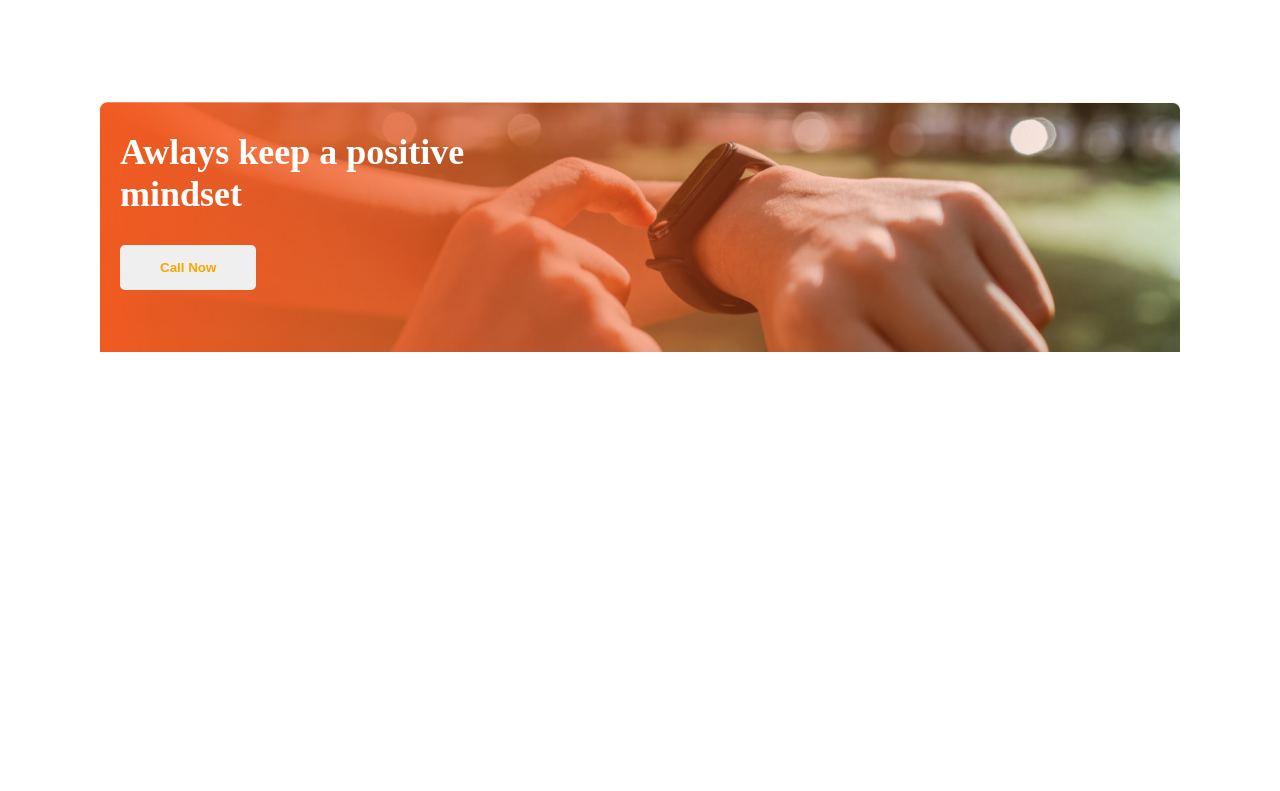
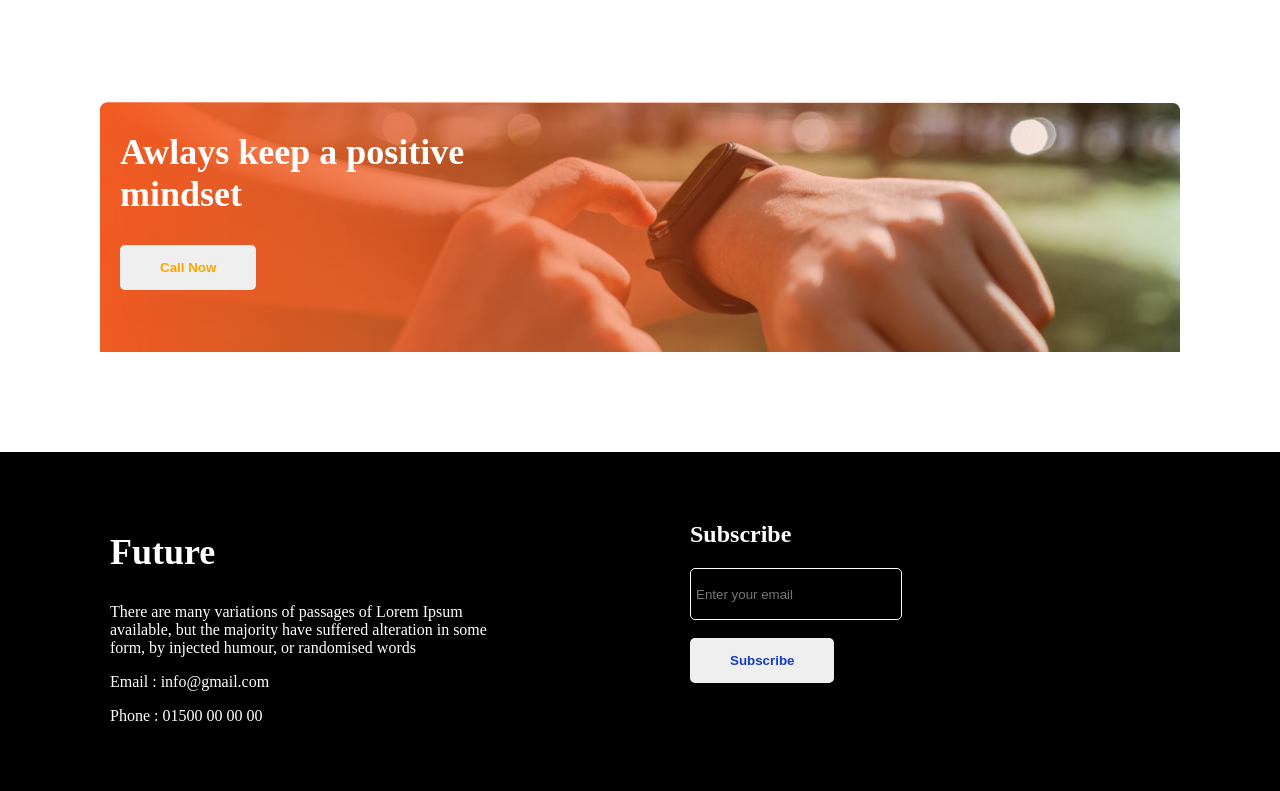
Before and after one commit to SShipon/happy-new-year, a plain HTML site: page index.html in a window 1280 px wide. Shown: the part 1866-2657 px from the top of the page. Before the commit the page ends 2318 px from the top, so only its background shows below. Drawn offline with Linux system fonts and the light colour scheme.

Commit message:
code updated

```diff
--- a/index.html
+++ b/index.html
@@ -78,12 +78,28 @@
                   <h1 class="positive-content">Awlays keep a positive <br> mindset</h1>
                   <button class="btn-white">Call Now</button>
                 </div>
-
-
-
-
         </section>
      </main>
 
+     <footer class="footer-container">
+          <div class="footer-container-main">
+            <div class="parent-footer">
+              <h2 class="future">Future</h2>
+              <p>There are many variations of passages of Lorem Ipsum <br>
+                available, but the majority have suffered alteration in some <br>
+                form, by injected humour, or randomised words</p>
+                <p>Email : info@gmail.com</p>
+                <p> Phone : 01500 00 00 00</p>
+            </div>
+            <div class="parent-footer">
+              <h2 class="sub-content">Subscribe</h2>
+              <input class="enter-secrch-box" type="text" placeholder="Enter your email">
+              <br>
+              <br>
+              <button class="btn-subscribe">Subscribe</button>
+            </div>
+          </div>
+     </footer>
+
 </body>
 </html>
--- a/style.css
+++ b/style.css
@@ -134,3 +134,44 @@ body {
     border-radius: 5px;
     margin-left: 20px;
 }
+
+
+/* footer section */
+
+
+.footer-container{
+  padding: 50px;
+  background-color: black;
+  color: #fff;
+}
+.footer-container-main{
+    display: flex;
+    justify-content: space-evenly;
+}
+.parent-footer{
+    width: 500px;
+}
+.future{
+    font-size: 36px;
+}
+.sub-content{
+    font-weight: bold;
+    margin-left:20px;
+}
+.btn-subscribe{
+    padding: 15px 40px;
+    color: rgb(20, 61, 194);
+    font-weight: bold;
+    border: none;
+    border-radius: 5px;
+    margin-left: 20px;
+}
+.enter-secrch-box{
+    width: 200px ;
+    border: 1px solid #fff;
+    padding: 5px;
+   margin-left: 20px;
+    background-color: black;
+    height: 40px;
+    border-radius: 5px;
+}
```
